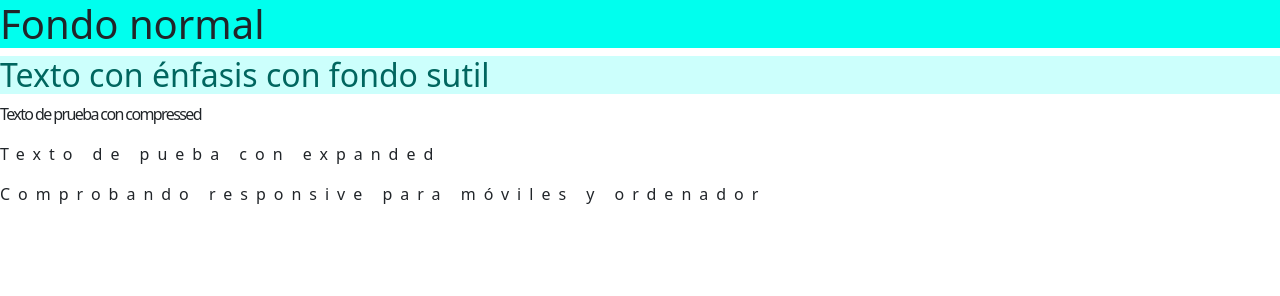
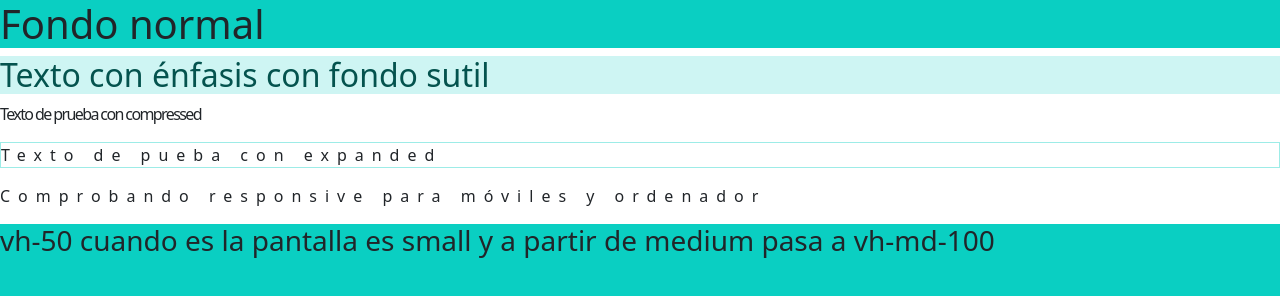
Before and after one commit to Ricardo-Aucapina-Diseno-Interfaces/unit4_exercise3, a website: page index.html in a window 1280 px wide. Drawn offline with nearby package versions, Linux system fonts and the light colour scheme; files that its build step writes are made by us from their sources.

Commit message:
ejercicio terminado

```diff
--- a/index.html
+++ b/index.html
@@ -16,9 +16,13 @@
 
     <div>
         <p class="ls-compressed">Texto de prueba con compressed</p>
-        <p class="ls-expanded">Texto de pueba con expanded</p>
+        <p class="ls-expanded border border-brand-subtle">Texto de pueba con expanded</p>
         <p class="ls-compressed ls-md-expanded">
         Comprobando responsive para móviles y ordenador</p>
     </div>
+
+    <div class="vh-50 vh-md-100 bg-brand">
+        <h3>vh-50 cuando es la pantalla es small y a partir de medium pasa a vh-md-100 </h3>
+    </div>
 </body>
 </html>
--- a/scss/main.scss
+++ b/scss/main.scss
@@ -5,7 +5,7 @@
 @import "../node_modules/bootstrap/scss/variables-dark";
 // Para colores usar el @use para usar map.merge solo usamos el import normal cuando queremos sobreescribir las utilidades de bootstrap
 
-$color-elegido: rgb(0, 255, 238);
+$color-elegido: rgb(10, 207, 194);
 
 $theme-colors: map.merge(
     $theme-colors, (
@@ -59,11 +59,12 @@ $utilities-border-subtle: map.merge($utilities-border-subtle, $brand-utilities-b
 
 $utilities: map.merge(
     $utilities, (
+        // Aquí podemos poner el nombre que sea
         "letter-spacing":(
-            property: letter-spacing,
-            class: ls,
-            responsive:true,
-            values:(
+            property: letter-spacing, //aquí va el nombre real que se va a aplicar
+            class: ls, //el prefiijo del nombre de la clase
+            responsive:true, //esto genera -sm, -md, -lg de forma automáticamente
+            values:(// aquí ponemos los valores que queremos aplicar
                 compressed: -0.1rem,
                 normal: 0,
                 expanded: 0.5rem
@@ -72,4 +73,18 @@ $utilities: map.merge(
     )
 );
 
+$utilities: map.merge(
+    $utilities, (
+        "viewport-height":(
+            property: height,
+            class: vh,
+            responsive: true,
+            values:(
+                50: 50vh,
+                100: 100vh
+            )
+        )
+    )
+);
+
 @import "../node_modules/bootstrap/scss/bootstrap";
```
